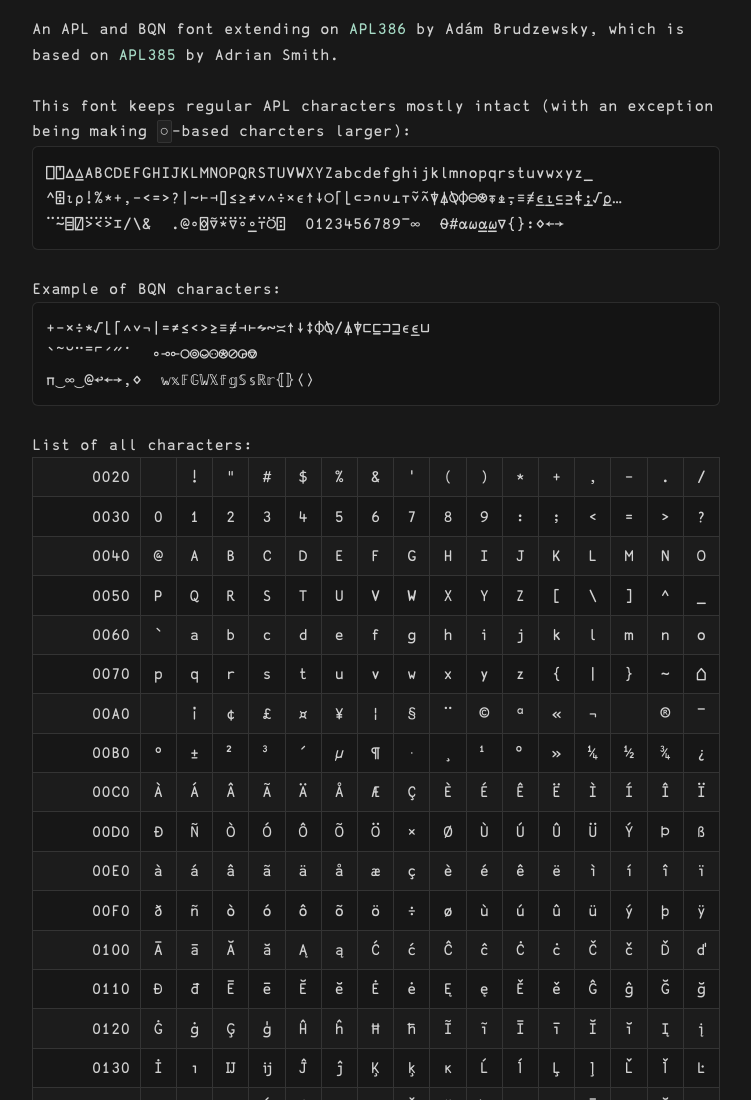
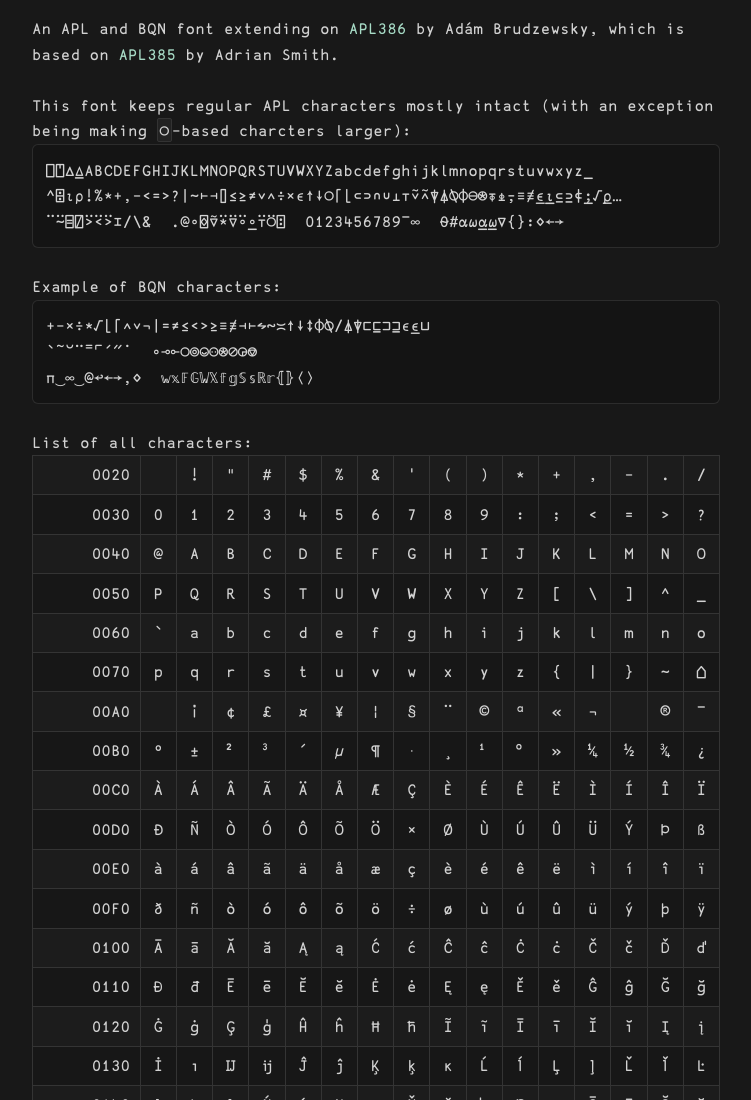
Before and after one commit to dzaima/BQN386, a plain HTML site: page index.html in a window 1280 px wide. Shown: the top 1100 px of the page, without its empty margins (264-1015 px from the left). Drawn offline with Linux system fonts and the light colour scheme.

Commit message:
font for <code>

```diff
--- a/index.html
+++ b/index.html
@@ -12,11 +12,13 @@
       font-size: 16px;
       background-color: #181818;
       color: #D2D2D2;
-      font-family: BQN386, "BQN386 Unicode";
       margin: 1em auto;
       max-width: 43em;
       padding: 0 0.62em;
       line-height: 1.6;
+    }
+    body, code, .code {
+      font-family: BQN386, "BQN386 Unicode";
     }
     .code, code {
       background-color: #141414;
```
